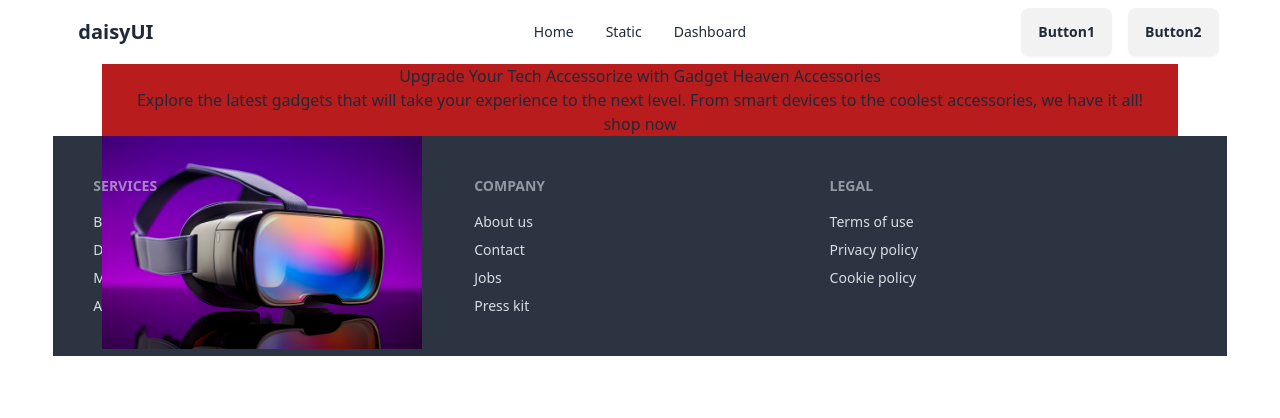
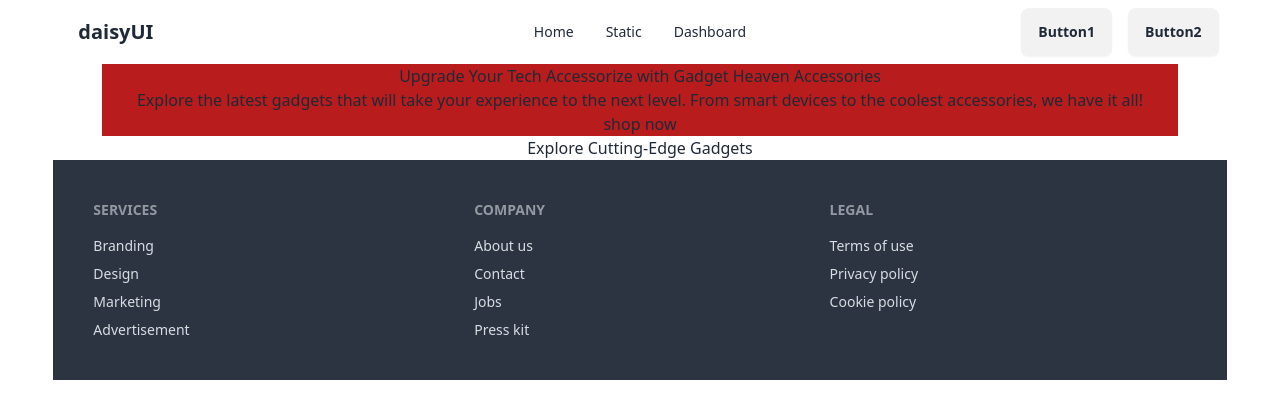
Before and after one commit to programming-hero-web-course-4/b10a8-gadget-heaven-Sais-opu, a React (Vite) app: page / in a window 1280 px wide. Shown: the top 418 px of the page. Built offline with nearby package versions, Linux system fonts and the light colour scheme.

Commit message:
today no more

```diff
--- a/src/pages/Home.jsx
+++ b/src/pages/Home.jsx
@@ -1,5 +1,5 @@
 import { Link } from 'react-router-dom';
-import banner from '../assets/banner.jpg';
+import BannerImg from '../assets/banner.jpg';
 const Home = () => {
     return (
         <div>
@@ -8,11 +8,22 @@
                 <p>Upgrade Your Tech Accessorize with Gadget Heaven Accessories</p>
                 <p>Explore the latest gadgets that will take your experience to the next level. From smart devices to the coolest accessories, we have it all!</p>
                 <Link to='/shop now'><button>shop now</button></Link>
-                <div className="absolute w-80 h-80 object-cover">
-                    <img src={banner} alt="" />
+                {/* <div className="absolute w-80 h-80 object-cover">
+                    <img src={BannerImg} alt="" />
+                </div> */}
+            </div>
+            {/* catagory */}
+            <p className='text-center'>Explore Cutting-Edge Gadgets</p>
+            <div className='flex'>
+                <div>
+                    {/* button */}
                 </div>
+                <div className='grid grid-cols-3'>
+                    {/* card */}
+
+                </div>
+
             </div>
-            {/* card */}
         </div>
     );
 };
```
